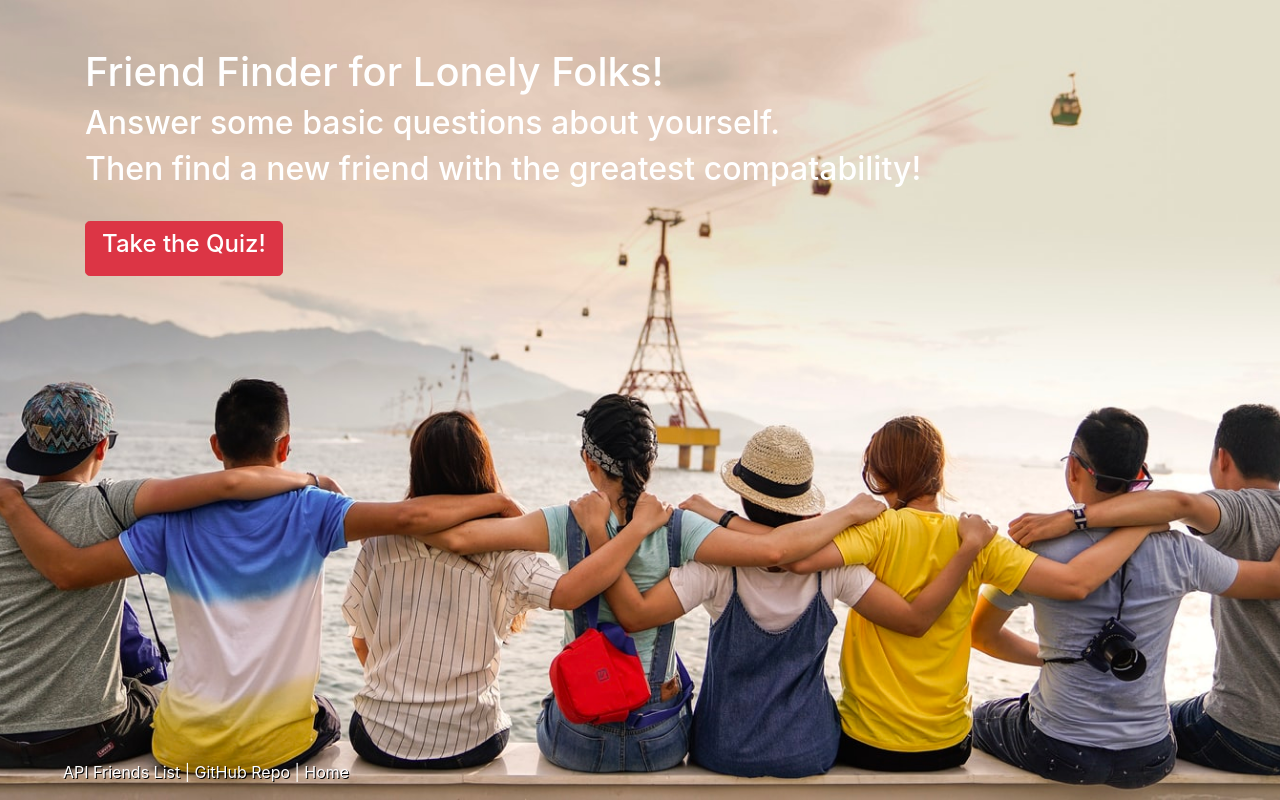
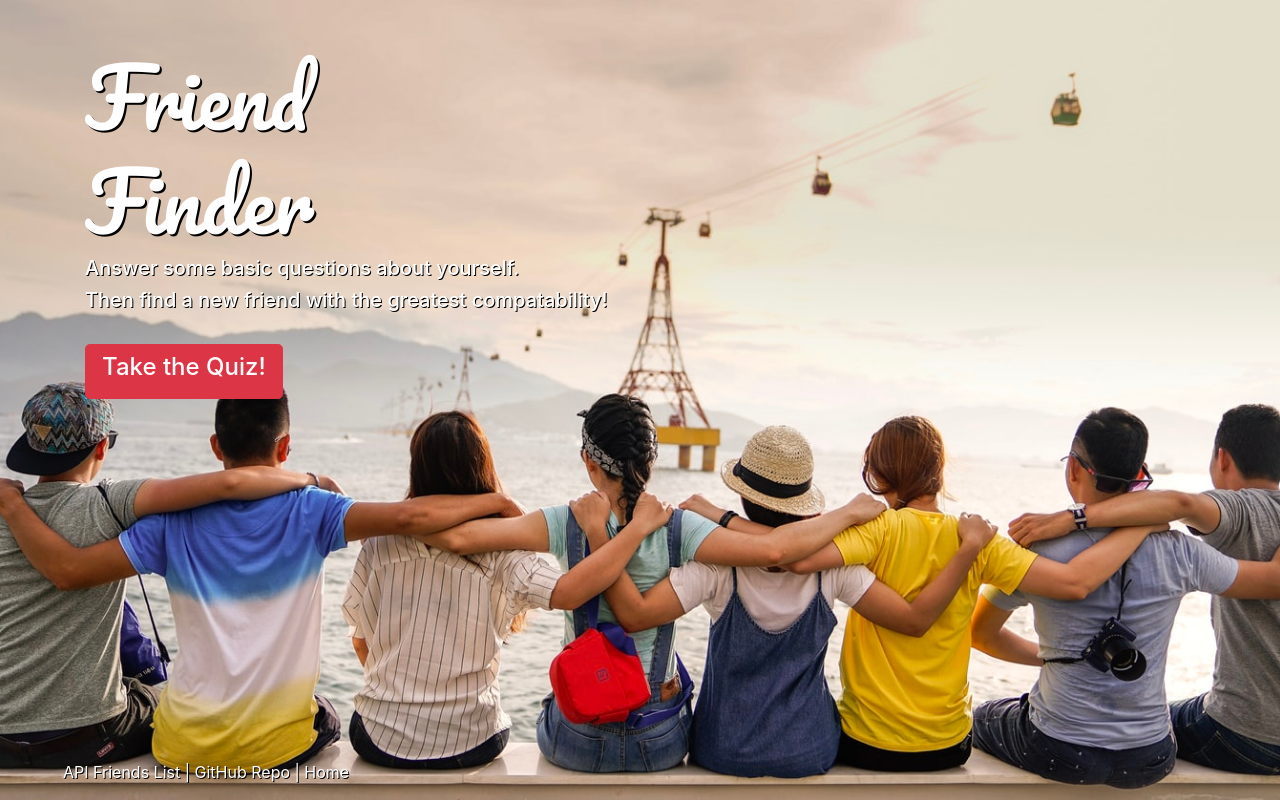
Before and after one commit to adamnorton2024/friendfinder, a website: page app/public/home.html in a window 1280 px wide. Drawn offline with nearby package versions, Linux system fonts and the light colour scheme.

Commit message:
learned about static express folder

```diff
--- /dev/null
+++ b/app/public/css/style.css
@@ -0,0 +1,28 @@
+body, html {
+    background-color: black;
+    color: white;
+    overflow: auto;
+    overflow-x: hidden;
+    background-image: url(./images/background.jpg);
+    background-size: cover;
+    background-repeat: no-repeat;
+    height: 100%;
+    width: 100%;
+    position: fixed;
+    background-position: center;
+    }
+
+    h1 {
+        font-family: 'Pacifico', cursive;
+        font-size: 5em;
+        text-shadow: 2px 2px black;
+    }
+
+    a, p, h5 {
+        color: white;
+        text-shadow: 1px 1px black;
+    }
+
+    a:hover {
+        color: yellow;
+    }
--- a/app/public/home.html
+++ b/app/public/home.html
@@ -8,6 +8,8 @@
     <title>Friend Finder for Lonely Folks</title>
     <link rel="stylesheet" href="https://stackpath.bootstrapcdn.com/bootstrap/4.3.1/css/bootstrap.min.css"
         integrity="sha384-ggOyR0iXCbMQv3Xipma34MD+dH/1fQ784/j6cY/iJTQUOhcWr7x9JvoRxT2MZw1T" crossorigin="anonymous">
+    <link href="https://fonts.googleapis.com/css?family=Pacifico&display=swap" rel="stylesheet">
+    <link rel="styleshet" type="text/css" href='./css/style.css'>
 
     <style>
 
@@ -16,7 +18,7 @@
     color: white;
     overflow: auto;
     overflow-x: hidden;
-    background-image: url(https://github.com/adamnorton2024/friendfinder/blob/master/app/public/images/background.jpg);
+    background-image: url(./images/background.jpg);
     background-size: cover;
     background-repeat: no-repeat;
     height: 100%;
@@ -25,7 +27,13 @@
     background-position: center;
     }
 
-    a {
+    h1 {
+        font-family: 'Pacifico', cursive;
+        font-size: 5em;
+        text-shadow: 2px 2px black;
+    }
+
+    a, p, h5 {
         color: white;
         text-shadow: 1px 1px black;
     }
@@ -46,10 +54,11 @@
 
         <!-- Hompage Content -->
 
-            <h1> Friend Finder for Lonely Folks!</h1>
+            <h1> Friend</h1>
+            <h1>Finder</h1>
 
-            <h2>Answer some basic questions about yourself.</h2>
-            <h2>Then find a new friend with the greatest compatability!</h2>
+            <h5>Answer some basic questions about yourself.</h5>
+            <h5>Then find a new friend with the greatest compatability!</h5>
             <br>
 
             <!-- Hompage Submit Button -->
--- a/app/routing/htmlRoutes.js
+++ b/app/routing/htmlRoutes.js
@@ -16,4 +16,8 @@ module.exports = function(app){
     app.get("*", function(req, res){
         res.sendFile(path.join(__dirname, "../public/home.html"));
     });
+
+    app.get("/images/background.jpg", function(req, res){
+        res.sendFile(path.join(__dirname, "../public/images/backgound.jpg"));
+    });
 };
--- a/app/server.js
+++ b/app/server.js
@@ -23,7 +23,7 @@ var PORT = process.env.PORT || 8080;
 app.use(express.urlencoded({ extended: true}));
 app.use(express.json());
 
-
+app.use(express.static('public'));
 //=================================================
 // Routing
 //=================================================
```
